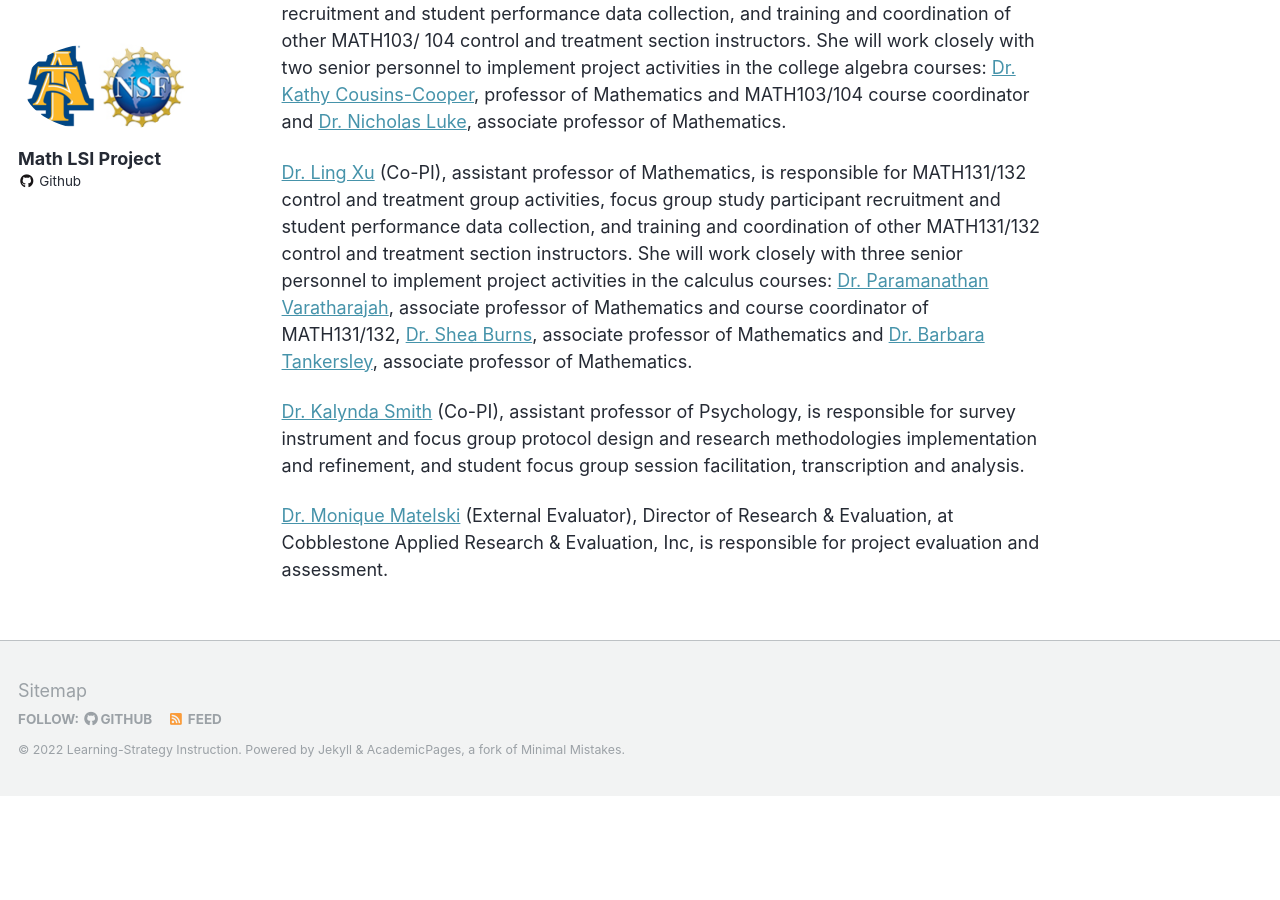
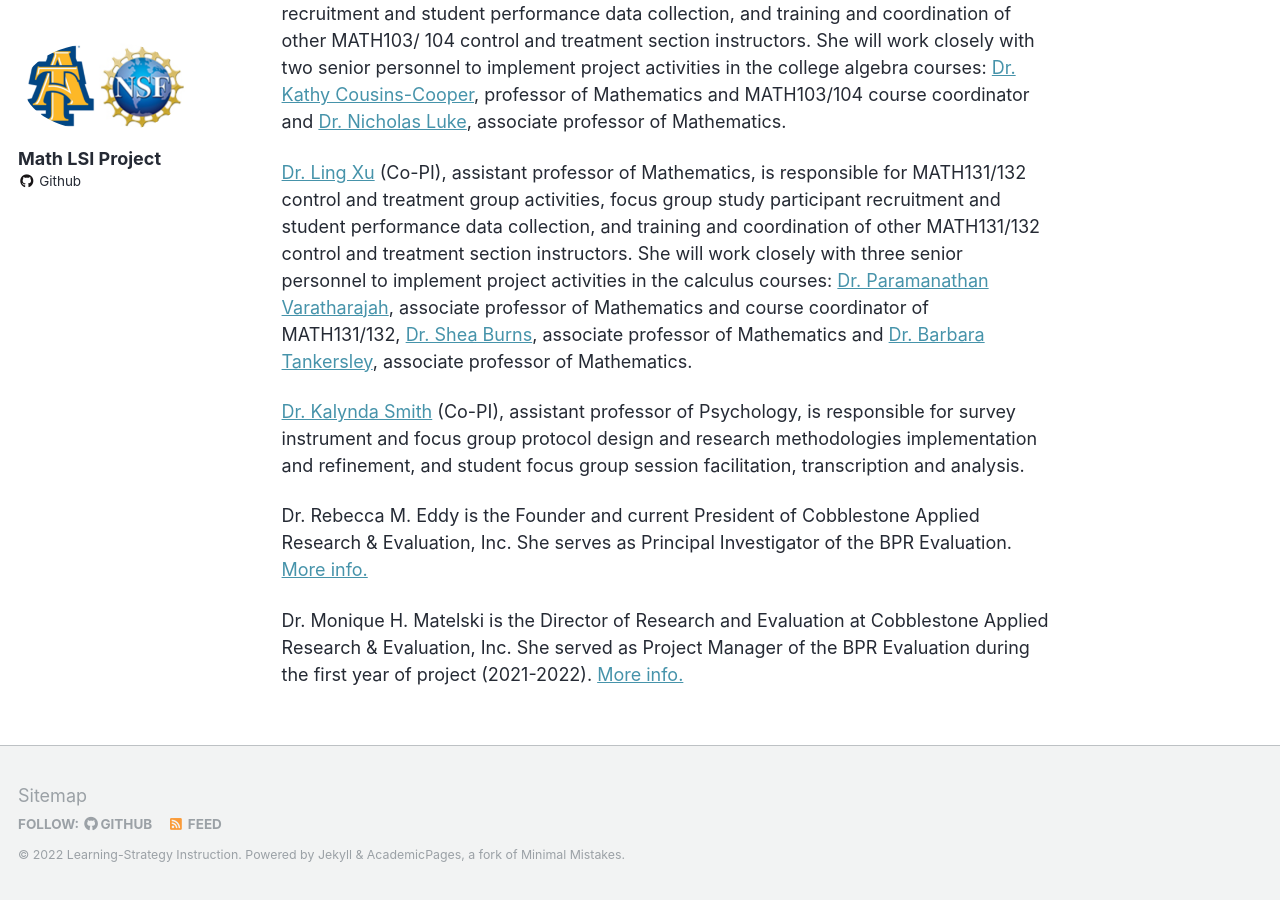
Before and after one commit to mathlsincat/mathlsincat.github.io, a Jekyll site: the page built from _pages/home.md, in a window 1280 px wide and 900 px high, scrolled down 1661 px. Built offline with Jekyll 4.4.1, drawn with Linux system fonts in a browser that asks for light colours; before the commit the page ends 2457 px from its top, so only the background shows below that.

Commit message:
update home.md

```diff
--- a/_pages/home.md
+++ b/_pages/home.md
@@ -31,4 +31,6 @@ The project team is composed of well-versed STEM education researchers, social s
 
 [Dr. Kalynda Smith](https://www.ncat.edu/employee-bio.php?directoryID=1802602022){:target="_blank"} (Co-PI), assistant professor of Psychology, is responsible for survey instrument and focus group protocol design and research methodologies implementation and refinement, and student focus group session facilitation, transcription and analysis.
 
-[Dr. Monique Matelski](https://www.linkedin.com/in/monique-matelski-ph-d-4910bb84/){:target="_blank"} (External Evaluator), Director of Research & Evaluation, at Cobblestone Applied Research & Evaluation, Inc, is responsible for project evaluation and assessment.
+Dr. Rebecca M. Eddy is the Founder and current President of Cobblestone Applied Research & Evaluation, Inc. She serves as Principal Investigator of the BPR Evaluation. [More info.](https://www.cobblestoneeval.com/team/rebecca-eddy/){:target="_blank"}
+
+Dr. Monique H. Matelski is the Director of Research and Evaluation at Cobblestone Applied Research & Evaluation, Inc. She served as Project Manager of the BPR Evaluation during the first year of project (2021-2022). [More info.](https://www.cobblestoneeval.com/team/monique-matelski/){:target="_blank"}
```
